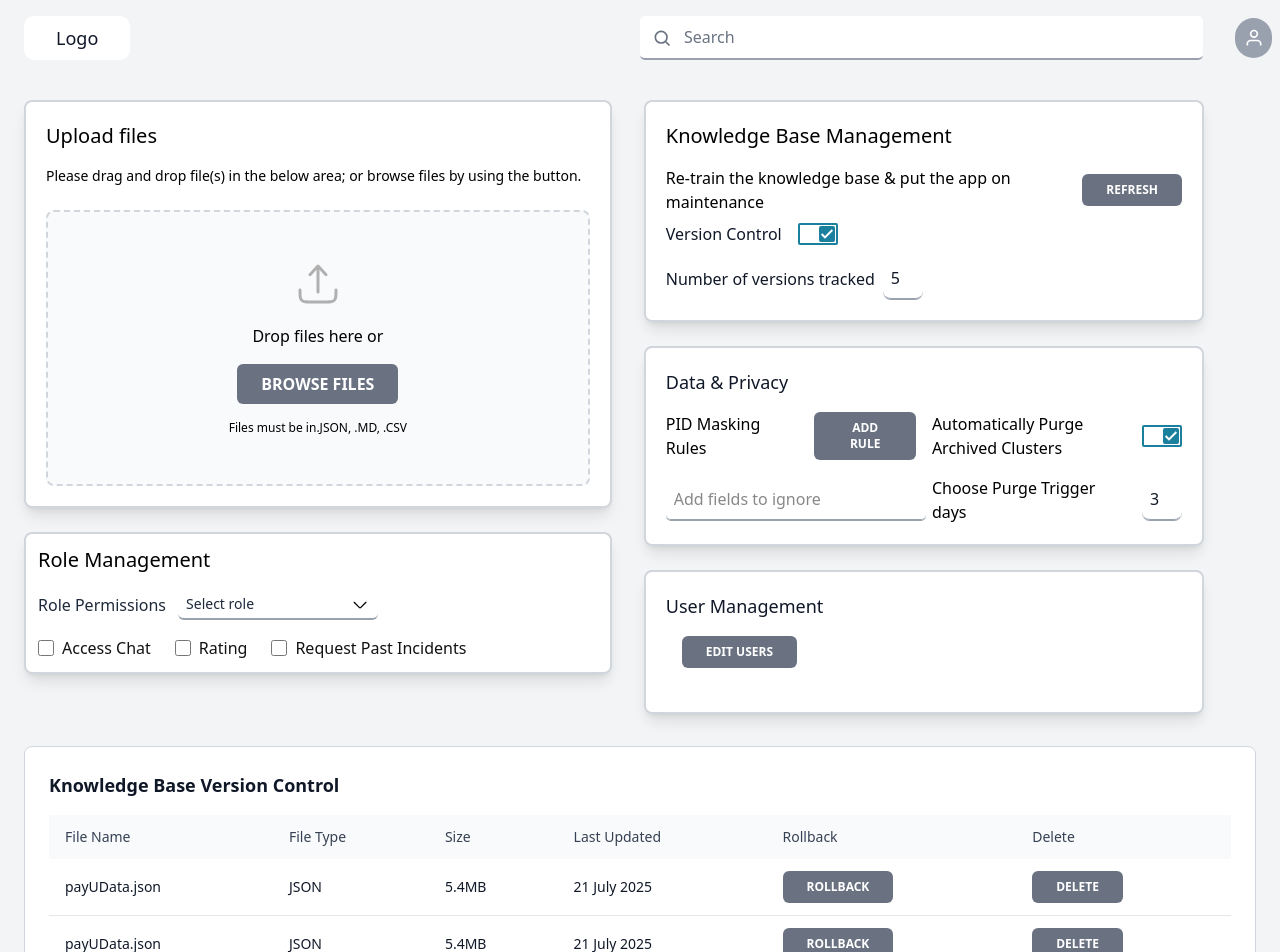
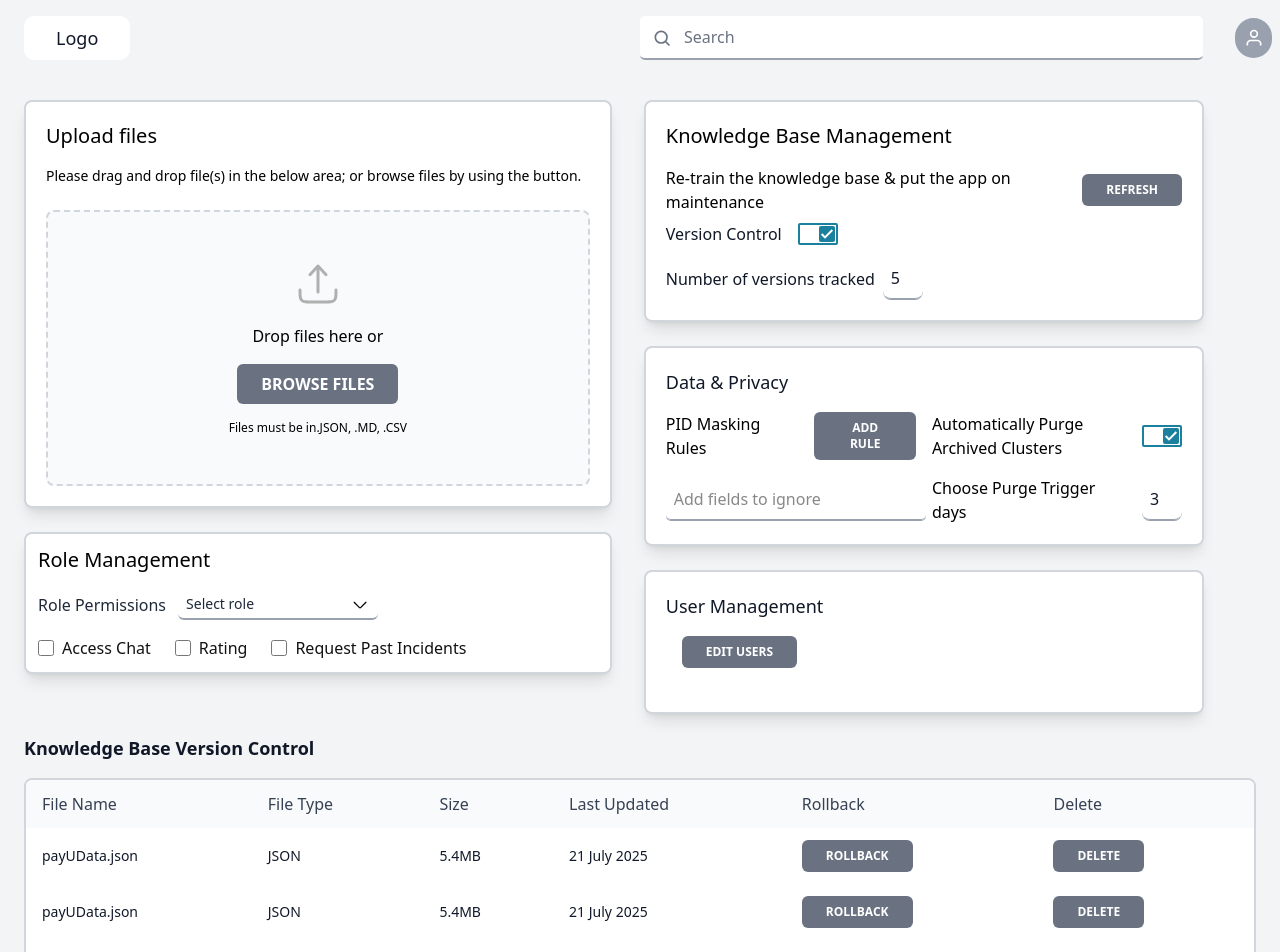
Before and after one commit to vigneshvaranasi/bot, a React (Vite) app in the folder frontend/: page /settings in a window 1280 px wide. Shown: the top 952 px of the page. Built offline with nearby package versions, Linux system fonts and the light colour scheme.

Commit message:
feat: fix settings table

```diff
--- /dev/null
+++ b/frontend/src/components/ui/Table.tsx
@@ -0,0 +1,67 @@
+import React from "react";
+import { Button } from "../ui/Button";
+
+type TableColumn<T> = {
+  header: string;
+  accessor?: keyof T;
+  render?: (row: T) => React.ReactNode;
+  className?: string;
+  headerClassName?: string;
+};
+
+interface TableProps<T> {
+  columns: TableColumn<T>[];
+  data: T[];
+  tableClassName?: string;
+  headerRowClassName?: string;
+  rowClassName?: string;
+  keyExtractor?: (row: T, index: number) => string | number;
+}
+
+export function ConfigurableTable<T>({
+  columns,
+  data,
+
+  tableClassName = "min-w-full border-2 border-gray-300 rounded-lg overflow-hidden border-separate",
+  headerRowClassName = "bg-white",
+  rowClassName = "bg-white border-t border-gray-400",
+  keyExtractor,
+}: TableProps<T>) {
+  return (
+    <table className={tableClassName} style={{ borderSpacing: 0 }}>
+      <thead>
+        <tr className={headerRowClassName}>
+          {columns.map((col, colIndex) => (
+            <th
+              key={colIndex}
+              className={`px-4 py-3 text-left ${col.headerClassName || "font-semibold text-gray-800"}`}
+            >
+              {col.header}
+            </th>
+          ))}
+        </tr>
+      </thead>
+      <tbody>
+        {data.map((row, rowIndex) => (
+          <tr
+            key={keyExtractor ? keyExtractor(row, rowIndex) : rowIndex}
+            className={rowClassName}
+          >
+            {columns.map((col, colIndex) => (
+              <td
+                key={colIndex}
+                className={`px-4 py-3 ${col.className || "text-gray-700"}`}
+              >
+                {col.render
+                  ? col.render(row)
+                  : col.accessor
+                  ? (row[col.accessor] as React.ReactNode)
+                  : null}
+              </td>
+            ))}
+          </tr>
+        ))}
+      </tbody>
+    </table>
+  );
+}
--- a/frontend/src/pages/Settings.page.tsx
+++ b/frontend/src/pages/Settings.page.tsx
@@ -6,6 +6,7 @@ import Dropdown from "../components/ui/Dropdown";
 import UploadFiles from "../components/ui/UploadFiles";
 import Checkbox from "../components/ui/Checkbox";
 import Toggle from "../components/ui/Toggle";
+import { ConfigurableTable } from "../components/ui/Table";
 
 interface FileRecord {
   fileName: string;
@@ -346,50 +347,43 @@ const Settings: React.FC = () => {
           </div>
 
           {/* Knowledge Base Version Control Table */}
-          <div className="mt-8 bg-white rounded-lg border border-gray-300 p-6">
+          <div className="mt-5">
             <h2 className="text-lg font-semibold text-gray-900 mb-4">
               Knowledge Base Version Control
             </h2>
             <div className="overflow-x-auto">
-              <table className="min-w-full">
-                <thead>
-                  <tr className="bg-gray-50">
-                    <th className="px-4 py-3 text-left text-sm font-medium text-gray-700">
-                      File Name
-                    </th>
-                    <th className="px-4 py-3 text-left text-sm font-medium text-gray-700">
-                      File Type
-                    </th>
-                    <th className="px-4 py-3 text-left text-sm font-medium text-gray-700">
-                      Size
-                    </th>
-                    <th className="px-4 py-3 text-left text-sm font-medium text-gray-700">
-                      Last Updated
-                    </th>
-                    <th className="px-4 py-3 text-left text-sm font-medium text-gray-700">
-                      Rollback
-                    </th>
-                    <th className="px-4 py-3 text-left text-sm font-medium text-gray-700">
-                      Delete
-                    </th>
-                  </tr>
-                </thead>
-                <tbody className="divide-y divide-gray-200">
-                  {uploadedFiles.map((file) => (
-                    <tr key={file.id}>
-                      <td className="px-4 py-3 text-sm text-gray-900">
-                        {file.fileName}
-                      </td>
-                      <td className="px-4 py-3 text-sm text-gray-900">
-                        {file.fileType}
-                      </td>
-                      <td className="px-4 py-3 text-sm text-gray-900">
-                        {file.size}
-                      </td>
-                      <td className="px-4 py-3 text-sm text-gray-900">
-                        {file.lastUpdated}
-                      </td>
-                      <td className="px-4 py-3">
+              <ConfigurableTable
+                data={uploadedFiles}
+                keyExtractor={(row) => row.id}
+                columns={[
+                  {
+                    header: "File Name",
+                    accessor: "fileName",
+                    headerClassName: "font-medium text-gray-700",
+                    className: "text-sm text-gray-900"
+                  },
+                  {
+                    header: "File Type",
+                    accessor: "fileType",
+                    headerClassName: "font-medium text-gray-700",
+                    className: "text-sm text-gray-900"
+                  },
+                  {
+                    header: "Size",
+                    accessor: "size",
+                    headerClassName: "font-medium text-gray-700",
+                    className: "text-sm text-gray-900"
+                  },
+                  {
+                    header: "Last Updated",
+                    accessor: "lastUpdated",
+                    headerClassName: "font-medium text-gray-700",
+                    className: "text-sm text-gray-900"
+                  },
+                  {
+                    header: "Rollback",
+                    headerClassName: "font-medium text-gray-700",
+                    render: (file) => (
                       <Button
                         variant="secondary"
                         className="bg-gray-400 text-white hover:bg-gray-500 text-xs px-3 py-1"
@@ -397,8 +391,12 @@ const Settings: React.FC = () => {
                       >
                         ROLLBACK
                       </Button>
-                      </td>
-                      <td className="px-4 py-3">
+                    )
+                  },
+                  {
+                    header: "Delete",
+                    headerClassName: "font-medium text-gray-700",
+                    render: (file) => (
                       <Button
                         variant="secondary"
                         className="bg-gray-400 text-white hover:bg-gray-500 text-xs px-3 py-1"
@@ -406,11 +404,12 @@ const Settings: React.FC = () => {
                       >
                         DELETE
                       </Button>
-                      </td>
-                    </tr>
-                  ))}
-                </tbody>
-              </table>
+                    )
+                  }
+                ]}
+                headerRowClassName="bg-gray-50"
+                rowClassName="bg-white border-t border-gray-200"
+              />
             </div>
           </div>
 
```
Lines whose indentation alone changed are shown as unchanged.
